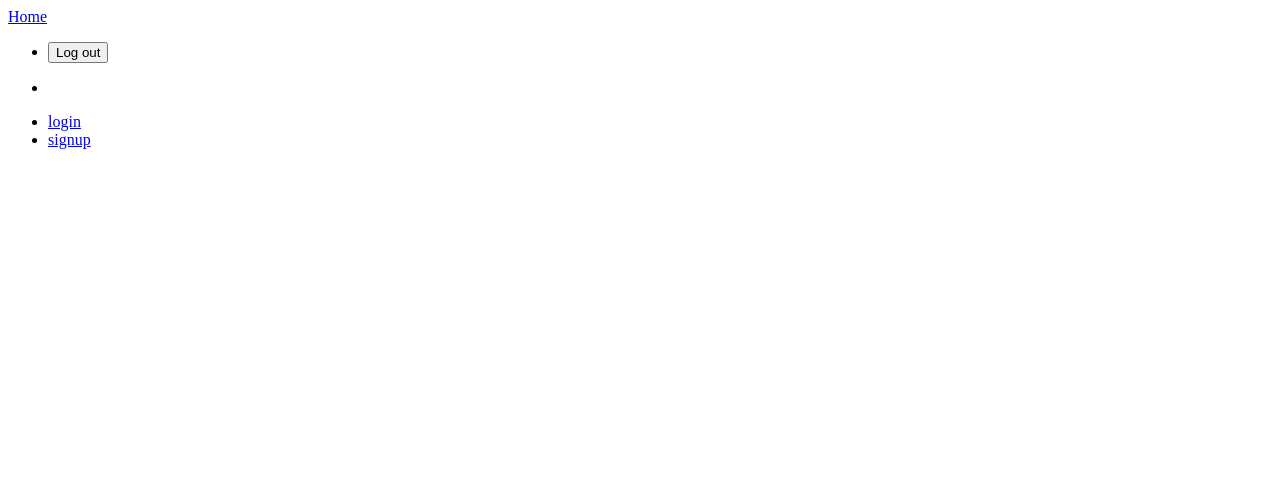
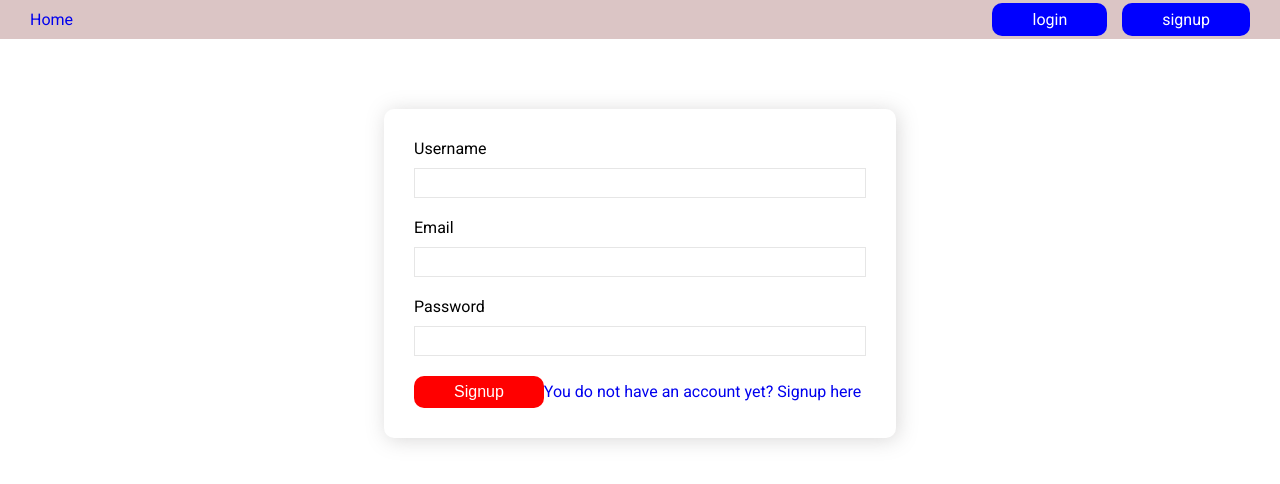
Before and after one commit to Hamzasehouli/react-php-crud, a React (Create React App) app in the folder client/: page /signup in a window 1280 px wide. Shown: the top 484 px of the page. Built offline with nearby package versions, Linux system fonts and the light colour scheme.

Commit message:
Added signup, login and update forms

```diff
--- a/client/package.json
+++ b/client/package.json
@@ -8,6 +8,8 @@
     "@testing-library/user-event": "^13.5.0",
     "react": "^17.0.2",
     "react-dom": "^17.0.2",
+    "react-router": "^5.2.1",
+    "react-router-dom": "^5.3.0",
     "react-scripts": "5.0.0",
     "web-vitals": "^2.1.2"
   },
--- a/client/src/App.js
+++ b/client/src/App.js
@@ -1,15 +1,34 @@
 import React, { Component } from "react";
+import {
+  BrowserRouter as Router,
+  Route,
+  Switch,
+  Redirect,
+} from "react-router-dom";
 import Header from "./views/Header";
-import Footer from "./views/Footer";
+import Login from "./views/Login";
+import Signup from "./views/Signup";
+import Update from "./views/Update";
+// import Footer from "./views/Footer";
 
 export default class App extends Component {
   render() {
     return (
-      <>
+      <Router>
         <Header></Header>
+        <Route exact path="/"></Route>
+        <Route path="/signup">
+          <Signup />
+        </Route>
+        <Route path="/login">
+          <Login />
+        </Route>
+        <Route path="/update">
+          <Update />
+        </Route>
         {/* <main></main>
         <Footer></Footer> */}
-      </>
+      </Router>
     );
   }
 }
--- a/client/src/index.js
+++ b/client/src/index.js
@@ -1,5 +1,6 @@
 import React from "react";
 import ReactDOM from "react-dom";
 import App from "./App.js";
+import "./index.css";
 
 ReactDOM.render(<App></App>, document.getElementById("root"));
--- a/client/src/views/Header.js
+++ b/client/src/views/Header.js
@@ -1,32 +1,33 @@
 import React, { Component } from "react";
+import { Link } from "react-router-dom";
 
 export default class Header extends Component {
   render() {
     return (
       <header className="header">
         <nav className="nav">
-          <a href="/">Home</a>
+          <Link to="/">Home</Link>
           <ul className="nav__list">
-            <li className="nav__item">
+            {/* <li className="nav__item">
               <form action="/api/v1/auth/logout" method="post">
                 <button type="submit" className="btn btn-primary">
                   Log out
                 </button>
               </form>
-            </li>
+            </li> */}
             <li className="nav__item">
               <p></p>
             </li>
 
             <li className="nav__item">
-              <a className="nav__link btn-primary anch" href="/login">
+              <Link className="nav__link btn-primary anch" to="/login">
                 login
-              </a>
+              </Link>
             </li>
             <li className="nav__item">
-              <a className="nav__link btn-primary anch" href="/signup">
+              <Link className="nav__link btn-primary anch" to="/signup">
                 signup
-              </a>
+              </Link>
             </li>
           </ul>
         </nav>
--- /dev/null
+++ b/client/src/views/Login.js
@@ -0,0 +1,36 @@
+import React, { Component } from "react";
+
+export default class Login extends Component {
+  render() {
+    return (
+      <form method="post" action="/api/v1/auth/login" className="form">
+        <div className="form__control">
+          <label for="email" className="form__label">
+            Email
+          </label>
+          <input
+            name="email"
+            type="email"
+            id="email"
+            className="form__input"
+          ></input>
+        </div>
+        <div className="form__control">
+          <label for="email" className="form__label">
+            Password
+          </label>
+          <input
+            name="password"
+            type="password"
+            id="password"
+            className="form__input"
+          ></input>
+        </div>
+        <button type="submit" className="btn btn-flat">
+          Login
+        </button>
+        <a href="/signup">You do not have an account yet? Signup here</a>
+      </form>
+    );
+  }
+}
--- /dev/null
+++ b/client/src/views/Signup.js
@@ -0,0 +1,47 @@
+import React, { Component } from "react";
+
+export default class Signup extends Component {
+  render() {
+    return (
+      <form method="post" action="/api/v1/auth/signup" class="form">
+        <div class="form__control">
+          <label for="name" class="form__label">
+            Username
+          </label>
+          <input
+            name="username"
+            type="text"
+            id="name"
+            class="form__input"
+          ></input>
+        </div>
+        <div class="form__control">
+          <label for="email" class="form__label">
+            Email
+          </label>
+          <input
+            name="email"
+            type="email"
+            id="email"
+            class="form__input"
+          ></input>
+        </div>
+        <div class="form__control">
+          <label for="email" class="form__label">
+            Password
+          </label>
+          <input
+            name="password"
+            type="password"
+            id="password"
+            class="form__input"
+          ></input>
+        </div>
+        <button type="submit" class="btn btn-flat">
+          Signup
+        </button>
+        <a href="/login">You do not have an account yet? Signup here</a>
+      </form>
+    );
+  }
+}
--- /dev/null
+++ b/client/src/views/Update.js
@@ -0,0 +1,46 @@
+import React, { Component } from "react";
+
+export default class Update extends Component {
+  render() {
+    return (
+      <form
+        method="post"
+        action="/adduser"
+        class="form"
+        enctype="multipart/form-data"
+      >
+        <div class="form__control">
+          <label for="name" class="form__label">
+            Name
+          </label>
+          <input name="name" type="text" id="name" class="form__input"></input>
+        </div>
+        <div class="form__control">
+          <label for="email" class="form__label">
+            Email
+          </label>
+          <input
+            name="email"
+            type="email"
+            id="email"
+            class="form__input"
+          ></input>
+        </div>
+        <div class="form__control">
+          <label for="image" class="form__label">
+            Image
+          </label>
+          <input
+            name="image"
+            id="image"
+            type="file"
+            class="form__input"
+          ></input>
+        </div>
+        <button type="submit" class="btn btn-flat">
+          Add
+        </button>
+      </form>
+    );
+  }
+}
```
Also changed, not shown: 1 other file (tests, documents, lock files or other folders).
